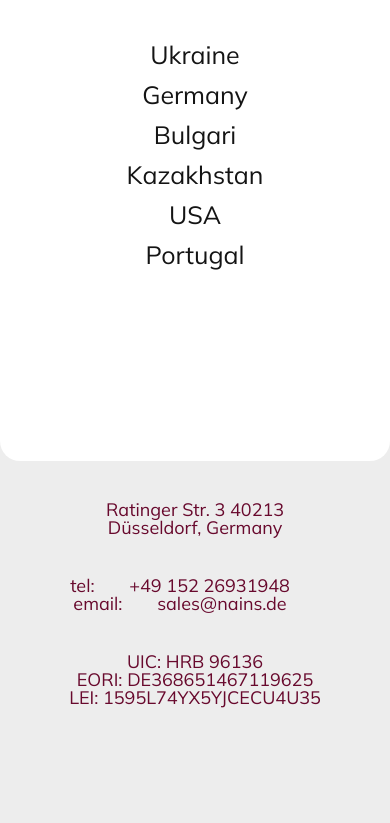
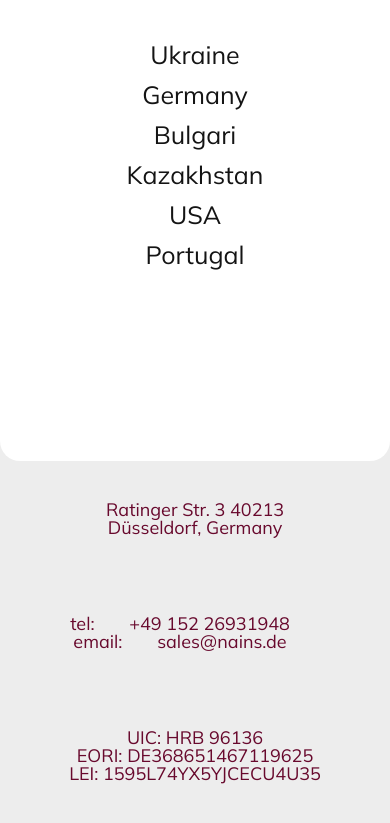
Before and after one commit to tibtus/nains, a website built with Parcel: page index.html in a window 390 px wide. Shown: the part 8033-8856 px from the top of the page. Before the commit the page ends 8780 px from the top, so only its background shows below. Built offline with nearby package versions, Linux system fonts and the light colour scheme.

Commit message:
#updatePageContent_wrapper_divBot

```diff
--- a/css/main.css
+++ b/css/main.css
@@ -282,6 +282,8 @@ a:hover {
 
 .divBot {
   grid-area: 3 / 1 / 4 / 2;
+  width: 1170px;
+  overflow: visible;
 }
 
 .Header_Block {
@@ -860,7 +862,7 @@ input[type="submit"] {
   background-repeat: no-repeat;
   background-position: top right;
   background-size: contain;
-  transform: translateX(0%) translateY(-10%);
+  transform: translateX(0%) translateY(-5%);
 }
 
 /*Countries_Block 6*/
@@ -1437,6 +1439,7 @@ input[type="submit"] {
     line-height: 18px;
     text-align: center;
     width: 100%;
+    height: 400px;
 
   }
 
```
